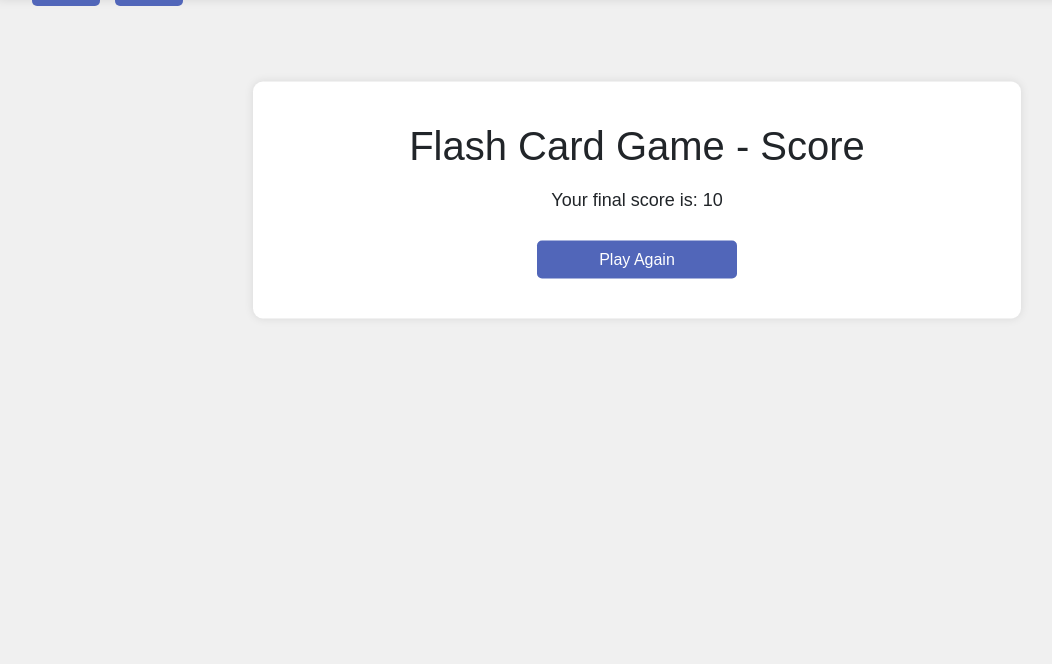
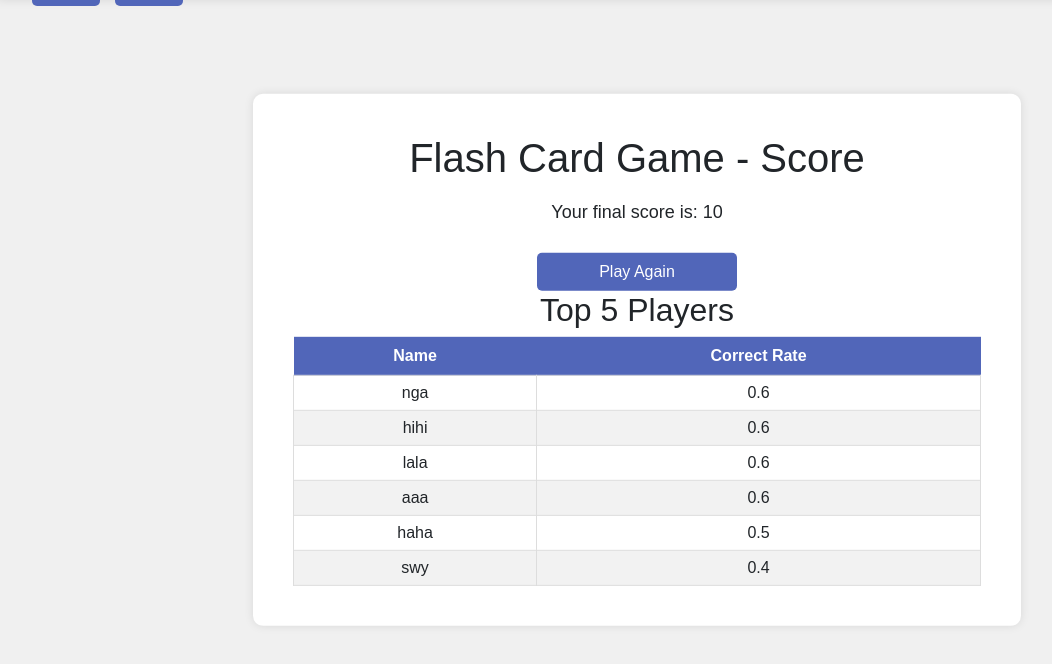
Before and after one commit to lhienga/flashcard-game, a Flask app: template templates/score.html in a window 1280 px wide. Shown: the part 40-704 px from the top of the page, without its empty margins (3-1055 px from the left). Run offline with Flask 3, Linux system fonts and the light colour scheme; tables that the repository leaves empty hold one stand-in row (values such as "Sample post"); the template is opened without the code that fills it: values that come from a table or form of the project are taken from there, most other values are stand-ins (such as "Sample title", 1, 10 or a date in 2020); some libraries are stand-ins or nearby versions.

Commit message:
score table

```diff
--- a/app.py
+++ b/app.py
@@ -2,7 +2,8 @@ from flask import Flask, request, render_template, redirect, url_for, Blueprint
 from flask_login import login_required, current_user
 import random
 import time
-from __init__ import create_app
+from __init__ import create_app, db
+from models import User
 
 app = Flask(__name__)
 app = create_app()
@@ -10,19 +11,21 @@ global started, combinations
 started = False
 
 
+
 @app.route('/', methods=['GET', 'POST'])
 @login_required
 def home():
-    global started, combinations, start_time
+    global started, combinations, start_time, duration
     started = False  # Reset the started flag
     combinations = None  # Reset the combinations list
     start_time = None
+    duration = None
     print("hihi")
     return render_template("start_game.html", user=current_user)
 
 @app.route('/game', methods=['GET', 'POST'])
 def game():
-    global start_time, started, combinations
+    global start_time, started, combinations, duration
 
     if request.method == 'POST' and started:
         # Handle form submission
@@ -95,8 +98,18 @@ def remove_pair(num1, num2):
 
 @app.route('/score')
 def score():
+    global duration
     score = request.args.get('score')
-    return render_template('score.html', score=score, user=current_user)
+    # Update the user's rate if the new score is higher
+    update = User.query.filter_by(id=current_user.id).first()
+    if not update.rate or update.rate < int(score) / duration:
+        update.rate = int(score) / duration
+        db.session.commit()
+
+    # Fetch the top 5 users with the highest rate
+    top_users = User.query.order_by(User.rate.desc()).limit(5).all()
+
+    return render_template('score.html', score=score, user=current_user, top_users=top_users)
 
 @app.route('/play-again')
 def play_again():
--- a/static/score.css
+++ b/static/score.css
@@ -40,7 +40,8 @@ body {
 
 .container {
     position: absolute;
-    top: 30%;
+    top: 50%;
+
     left: 50%;
     transform: translate(-50%, -50%);
     max-width: 60%; /* Increase the max-width to make the box larger */
@@ -48,6 +49,7 @@ body {
     background-color: #fff;
     border-radius: 10px;
     box-shadow: 0 0 10px rgba(0, 0, 0, 0.1);
+    text-align: center;
 }
 
 h1 {
@@ -78,3 +80,50 @@ a {
 a:hover {
     background-color: #5166b9;
 }
+
+/* Add styles for the table */
+.top-users-table {
+    width: 100%;
+    border-collapse: collapse;
+    margin-top: 20px;
+}
+
+/* Add styles for table header */
+.top-users-table th {
+    background-color: #5166b9;
+    color: white;
+    padding: 10px;
+    text-align: left;
+}
+
+/* Add styles for table rows */
+.top-users-table td {
+    border: 1px solid #ddd;
+    padding: 8px;
+}
+
+/* Add styles for even rows */
+.top-users-table tr:nth-child(even) {
+    background-color: #f2f2f2;
+}
+
+/* Add styles for table hover effect */
+.top-users-table tr:hover {
+    background-color: #ddd;
+}
+
+
+
+.container table {
+    margin: 0 auto; /* Center-align tables */
+}
+
+/* Center-align the content in table cells */
+.container table td {
+    text-align: center;
+}
+
+/* Center-align the column names in the table */
+.container table th {
+    text-align: center;
+}
--- a/templates/score.html
+++ b/templates/score.html
@@ -15,7 +15,27 @@
         <h1>Flash Card Game - Score</h1>
         <p>Your final score is: {{ score }}</p>
         <a href="/play-again">Play Again</a>
+
+        <h2>Top 5 Players</h2>
+        <table class="top-users-table">
+            <thead>
+                <tr>
+                    <th>Name</th>
+                    <th>Correct Rate</th>
+                </tr>
+            </thead>
+            <tbody>
+                {% for user in top_users %}
+                    <tr>
+                        <td>{{ user.first_name }}</td>
+                        <td>{{ user.rate }}</td>
+                    </tr>
+                {% endfor %}
+            </tbody>
+        </table>
     </div>
 </body>
 </html>
+
+
 {% endblock %}
--- a/templates/sign_up.html
+++ b/templates/sign_up.html
@@ -12,8 +12,8 @@
     <input type="email" class="form-control" id="email" name="email" placeholder="Enter email" />
   </div>
   <div class="form-group">
-    <label for="firstName">First Name</label>
-    <input type="text" class="form-control" id="firstName" name="firstName" placeholder="Enter first name" />
+    <label for="firstName">User Name</label>
+    <input type="text" class="form-control" id="firstName" name="firstName" placeholder="Enter username" />
   </div>
   <div class="form-group">
     <label for="password1">Password</label>
```
Also changed, not shown: auth.py (+9 -4 lines), models.py (+2 -18 lines), instance/database.db.
